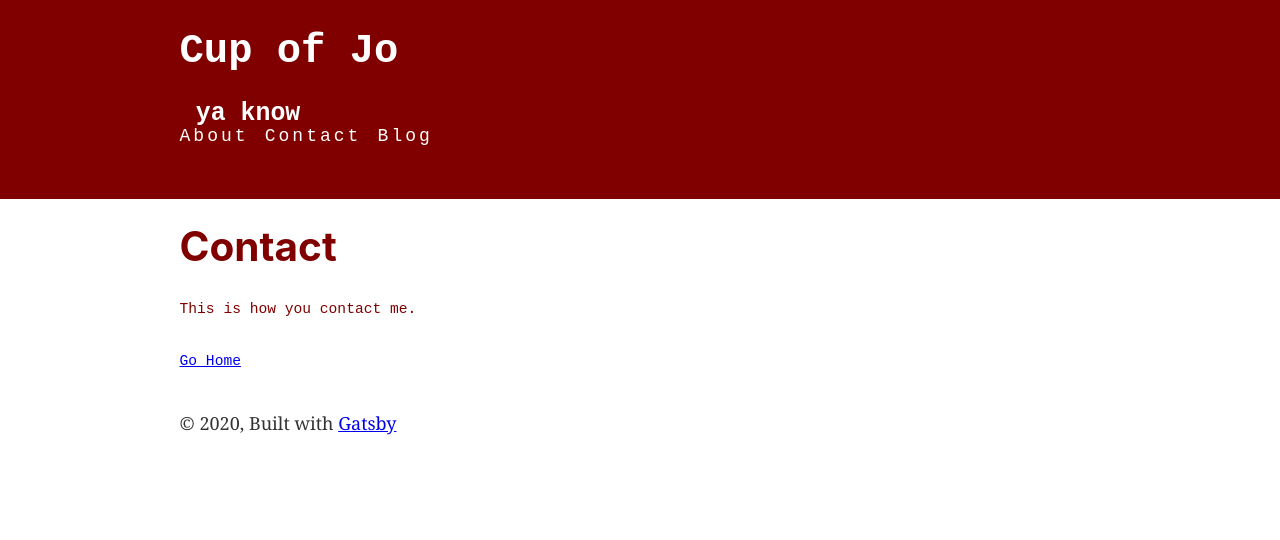
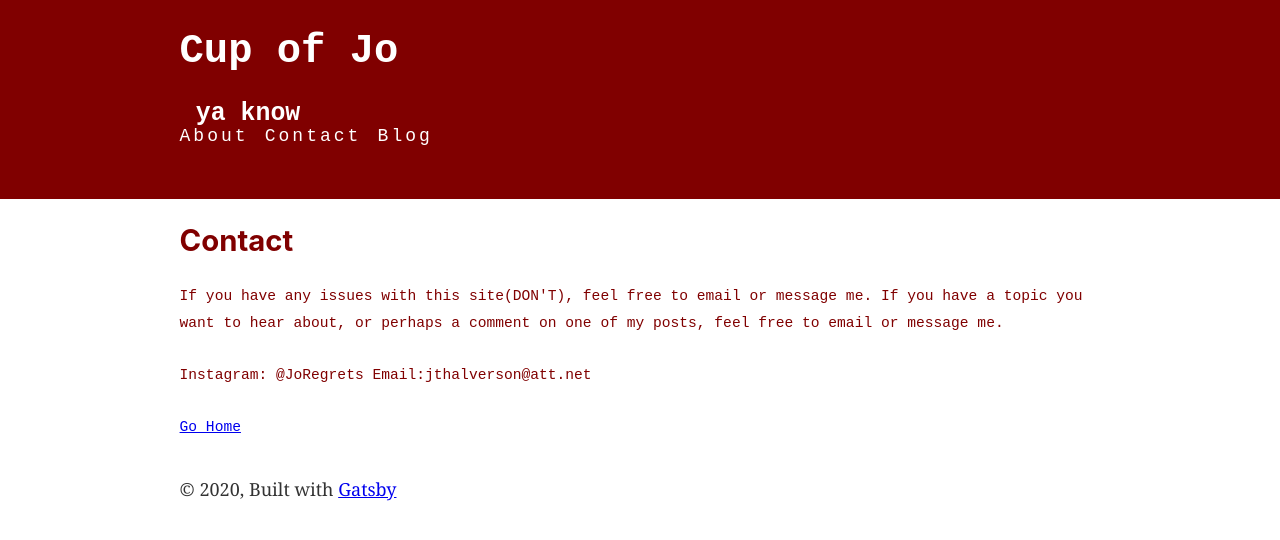
Before and after one commit to JoRegrets/blog, a Gatsby site in the folder cup/: page /contact in a window 1280 px wide. Built offline with nearby package versions, Linux system fonts and the light colour scheme; Gatsby itself is replaced by a stand-in of ours; no server answers.

Commit message:
final final

```diff
--- a/cup/src/pages/about.js
+++ b/cup/src/pages/about.js
@@ -11,6 +11,11 @@ const About = () => {
             <h2>Everything You Never Needed To Know About Jo</h2>
             <p>
                 So, as you know by now, I'm Jo. I'm 23, and live in Dallas.
+                I have far too much free time, now so why not start a blog?
+                Less cliche than a podcast thats for sure.
+            </p>
+            <p>
+
             </p>
             </div>
         </Layout>
--- a/cup/src/pages/contact.js
+++ b/cup/src/pages/contact.js
@@ -8,8 +8,11 @@ const Contact = () => {
             <Layout>
                 <SEO title="Contact"/>
                 <div style={{color:`maroon`, fontFamily:`monospace`}}>
-                <h1>Contact</h1>
-                <p>This is how you contact me.</p>
+                <h2>Contact</h2>
+                <p>If you have any issues with this site(DON'T), feel free to email or message me.
+                    If you have a topic you want to hear about, or perhaps a comment on one of my posts, feel free to email or message me.
+                </p>
+                <p>Instagram: @JoRegrets Email:jthalverson@att.net</p>
                 <Link to="/">Go Home</Link>
                 </div>
             </Layout>
```
